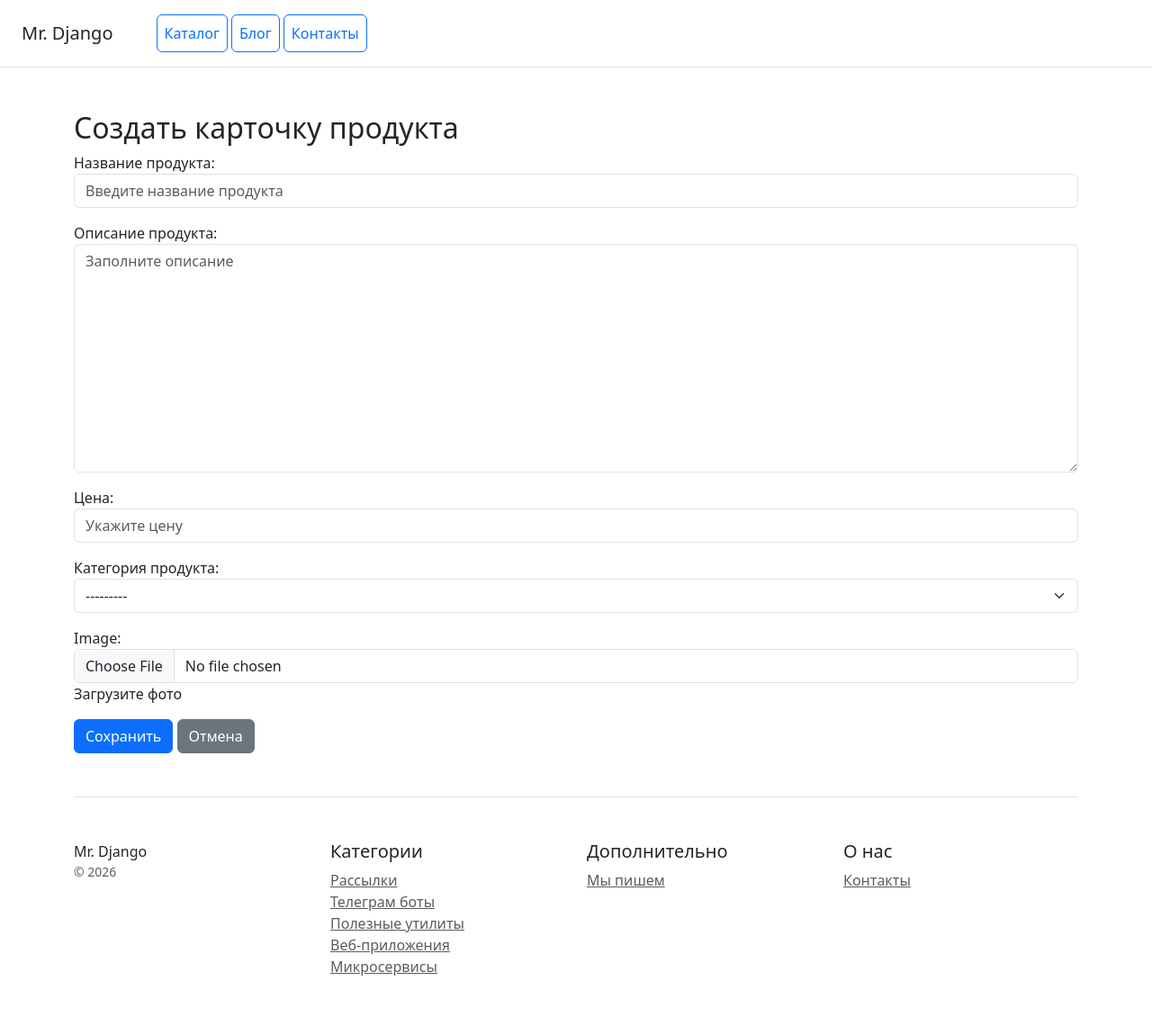
After one commit to svmikhaylov333/mr_Django, a Django app: page /products/create/ in a window 1280 px wide. The commit adds this page. Shown: the whole page at 90% size. Run offline with Django 5.2, Linux system fonts and the light colour scheme; data comes from the database, SQL or seed files in the repository; some libraries are stand-ins or nearby versions.

Commit message:
добавлены контроллеры ProductCreateView и ProductDeleteView с шаблонами, правки под новые контроллеры

```diff
--- a/catalog/forms.py
+++ b/catalog/forms.py
@@ -9,13 +9,23 @@ FORBIDDEN_WORDS = ["казино", "криптовалюта",
 class ProductForm(ModelForm):
     class Meta:
         model = Product
-        fields = ['description', 'price', 'category', 'image']
+        fields = ['name', 'description', 'price', 'category', 'image']
 
         # fields = "__all__"
         # exclude = ('name',)
 
+
     def __init__(self, *args, **kwargs):
         super(ProductForm, self).__init__(*args, **kwargs)
+
+        if self.instance and self.instance.pk:
+            self.fields['name'].disabled = True
+
+
+        self.fields['name'].widget.attrs.update({
+            'class': 'form-control',
+            'placeholder': 'Введите название продукта'
+        })
         self.fields['description'].widget.attrs.update({
             'class': 'form-control',
             'placeholder': 'Заполните описание'
@@ -36,6 +46,7 @@ class ProductForm(ModelForm):
         for field_name, field in self.fields.items():
             if self.errors.get(field_name):
                 field.widget.attrs['class'] += ' is-invalid'
+
 
     def clean_description(self):
         description = self.cleaned_data.get('description')
@@ -62,7 +73,7 @@ class ProductForm(ModelForm):
             img = Image.open(image)
             if img.format not in ('JPEG', 'PNG'):
                 raise ValidationError('Недопустимый формат')
-        except Exception as exp:
-            raise ValidationError(exp)
+        except Exception:
+            raise ValidationError('Недопустимый формат')
 
         return image
--- a/catalog/models.py
+++ b/catalog/models.py
@@ -29,7 +29,7 @@ class Product(models.Model):
     name = models.CharField(
         max_length=100,
         verbose_name="Название продукта",
-        help_text="Введите название продукта",
+        # help_text="Введите название продукта",
     )
     description = models.TextField(verbose_name="Описание продукта")
     image = models.ImageField(
--- /dev/null
+++ b/catalog/templates/catalog/product_create.html
@@ -0,0 +1,13 @@
+{% extends 'catalog/home.html' %}
+{% block content %}
+<div class="container my-5">
+
+    <h2>Создать карточку продукта</h2>
+    <form method="post" enctype="multipart/form-data">
+        {% csrf_token %}
+        {{ form.as_p }}
+        <button type="submit" class="btn btn-primary">Сохранить</button>
+        <a href="{% url 'catalog:products_list' %}" class="btn btn-secondary">Отмена</a>
+    </form>
+</div>
+{% endblock %}
--- a/catalog/templates/catalog/product_detail.html
+++ b/catalog/templates/catalog/product_detail.html
@@ -25,7 +25,8 @@
                                 <li>{{ object.description|linebreaksbr}}</li>
                             </ul>
                             <button type="button" class="btn btn-lg btn-block btn-outline-primary">Купить</button>
-                            <a href ="{% url 'catalog:product_update' object.pk %}" class="btn btn-lg btn-block btn-outline-secondary">Редактировать</a>
+                            <a href="{% url 'catalog:product_update' object.pk %}" class="btn btn-lg btn-block btn-outline-secondary">Редактировать</a>
+                            <a href="{% url 'catalog:product_delete' object.pk %}" class="btn btn-lg btn-block btn-danger">Удалить</a>
                         </div>
                     </div>
                 </div>
--- a/catalog/templates/catalog/product_list.html
+++ b/catalog/templates/catalog/product_list.html
@@ -5,8 +5,10 @@
         <h1 class="display-4">Mr. Django</h1>
         <p class="lead">Магазин электроники</p>
     </div>
+
     <div class="row text-center" >
             {% for product in object_list %}
+
                 <div class="col-3" >
                     <div class="card mb-4 box-shadow">
                         <div class="card-header">
@@ -40,5 +42,8 @@
             {% endfor %}
 
     </div>
+        <div class="mb-4">
+            <a href="{% url 'catalog:product_create' %}" class="btn btn-primary">Добавить продукт</a>
+        </div>
 </div>
 {% endblock %}
--- a/catalog/templates/catalog/product_update.html
+++ b/catalog/templates/catalog/product_update.html
@@ -2,12 +2,12 @@
 {% block content %}
 <div class="container my-5">
 
-    <h2>Редактировать карточку продукта: {{ object.name }}</h2>
+    <h2>Редактировать карточку продукта</h2>
     <form method="post" enctype="multipart/form-data">
         {% csrf_token %}
         {{ form.as_p }}
         <button type="submit" class="btn btn-primary">Сохранить</button>
-        <a href="{% url 'blog:blogpost_detail' object.pk %}" class="btn btn-secondary">Отмена</a>
+        <a href="{% url 'catalog:product_detail' object.pk %}" class="btn btn-secondary">Отмена</a>
     </form>
 </div>
 {% endblock %}
--- a/catalog/urls.py
+++ b/catalog/urls.py
@@ -2,13 +2,15 @@ from django.urls import include, path
 
 from catalog.apps import CatalogConfig
 from catalog.views import (ProductContactView, ProductDetailView,
-                           ProductListView, ProductUpdateView,)
+                           ProductListView, ProductUpdateView, ProductCreateView, ProductDeleteView, )
 
 app_name = CatalogConfig.name
 
 
 urlpatterns = [
     path("", ProductListView.as_view(), name="products_list"),
+    path("products/create/", ProductCreateView.as_view(), name="product_create"),
+    path("products/<int:pk>/delete/", ProductDeleteView.as_view(), name="product_delete"),
     path("products/<int:pk>/", ProductDetailView.as_view(), name="product_detail"),
     path("contacts/", ProductContactView.as_view(), name="contacts"),
     path("products/<int:pk>/update", ProductUpdateView.as_view(), name="product_update"),
--- a/catalog/views.py
+++ b/catalog/views.py
@@ -13,6 +13,13 @@ class ProductListView(ListView):
 class ProductDetailView(DetailView):
     model = Product
 
+class ProductCreateView(CreateView):
+    model = Product
+    form_class = ProductForm
+    template_name = "catalog/product_create.html"
+    success_url = reverse_lazy("catalog:products_list")
+
+
 
 class ProductUpdateView(UpdateView):
     model = Product
@@ -23,6 +30,11 @@ class ProductUpdateView(UpdateView):
     def get_success_url(self):
         return reverse("catalog:product_detail", kwargs={"pk": self.object.pk})
 
+class ProductDeleteView(DeleteView):
+    model = Product
+    template_name = "catalog/product_confirm_delete.html"
+    success_url = reverse_lazy("catalog:products_list")
+
 class ProductContactView(CreateView):
     model = Contact
     fields = ["name", "phone", "message"]
```
Also changed, not shown: catalog/templates/catalog/product_confirm_delete.html (added, +11 -0 lines).
